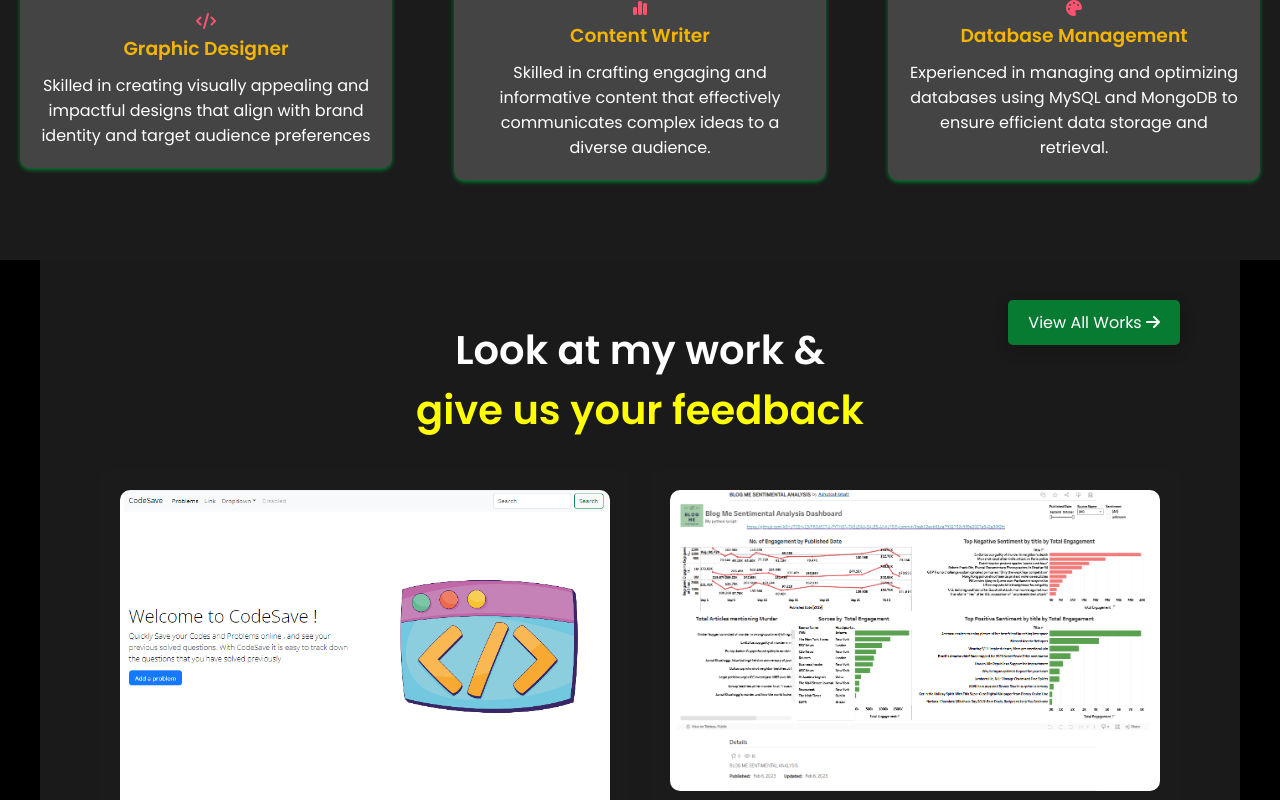
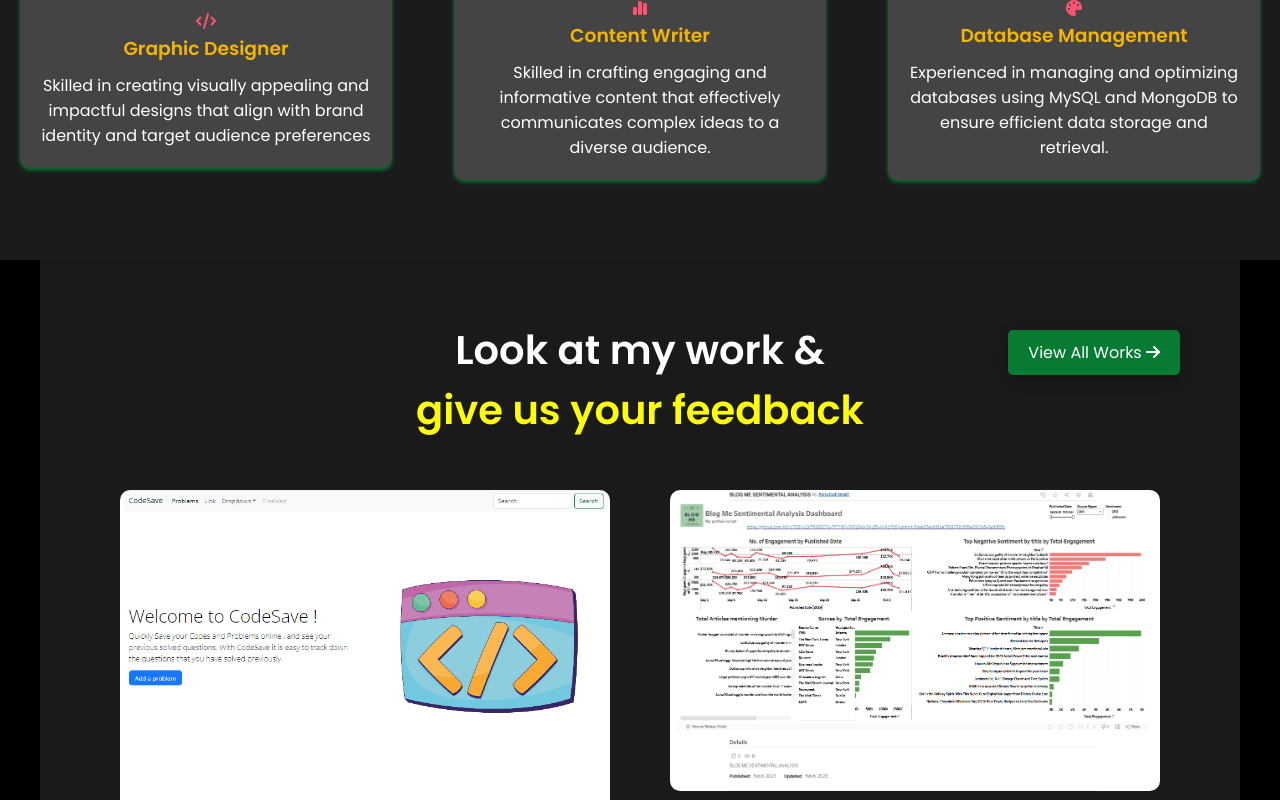
Before and after one commit to ASHUTOSH-13/test, a plain HTML site: page index.html in a window 1280 px wide. Shown: the part 2947-3747 px from the top of the page. Drawn offline with nearby package versions, Linux system fonts and the light colour scheme.

Commit message:
view all my works box in the portfolio section has been shifted dowmward

```diff
--- a/style.css
+++ b/style.css
@@ -558,7 +558,7 @@ body {
   border-radius: 5px; /* Rounded corners for the button */
   position: absolute; /* Positioning it on the top right */
   right: 5%; /* Distance from the right edge */
-  top: 40px; /* Distance from the top of the section */
+  top: 70px; /* Distance from the top of the section */
   box-shadow: 0 5px 15px rgba(0, 0, 0, 0.2); /* Box shadow effect for depth */
   transition: all 0.3s ease;
   cursor: pointer;
```
